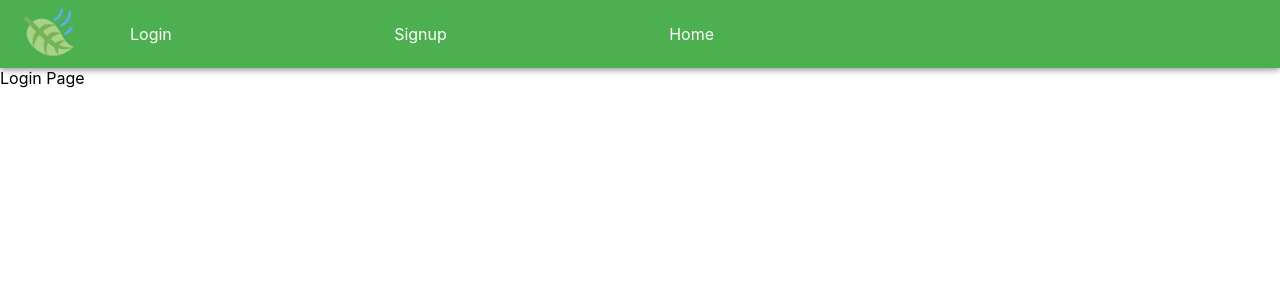
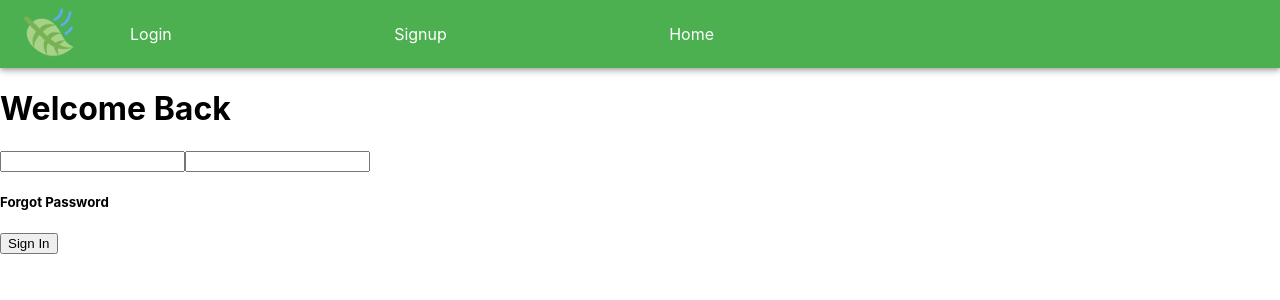
Before and after one commit to tt24-water-my-plants/front-end, a React (Create React App) app: page /login in a window 1280 px wide. Shown: the top 300 px of the page. Built offline with nearby package versions, Linux system fonts and the light colour scheme.

Commit message:
set up login page. still need to clear form

```diff
--- a/package.json
+++ b/package.json
@@ -9,13 +9,15 @@
     "@testing-library/jest-dom": "^5.11.6",
     "@testing-library/react": "^11.1.2",
     "@testing-library/user-event": "^12.2.2",
+    "axios": "^0.21.0",
     "react": "^17.0.1",
     "react-dom": "^17.0.1",
     "react-redux": "^7.2.2",
     "react-router-dom": "^5.2.0",
     "react-scripts": "4.0.0",
     "redux": "^4.0.5",
-    "web-vitals": "^0.2.4"
+    "web-vitals": "^0.2.4",
+    "yup": "^0.29.3"
   },
   "scripts": {
     "start": "react-scripts start",
--- a/src/Components/Login.js
+++ b/src/Components/Login.js
@@ -1,11 +1,46 @@
-import React from 'react'
+import React, { useState } from 'react'
+import axios from 'axios'
 
-function Login() {
+const initialLoginValues = {username: '', password: ''}
+
+export default function Login() {
+    const [users, setUsers] = useState([])
+    const [loginValues, setLoginValues] = useState(initialLoginValues)
+
+    const change = (evt) => {
+      const { name, value } = evt.target
+      setLoginValues({...loginValues, [name] : value})
+      console.log(initialLoginValues)
+    }
+
+
+      const newUser = {
+        username: loginValues.username.trim(),
+        password: loginValues.password.trim(),
+    }
+
+
     return (
-        <div>
-          Login Page
+      <>
+        <div className='login-container'>
+          <h1>Welcome Back</h1>
         </div>
-    )
+        <form>
+          <input
+            name='username'
+            type='text'
+            value={loginValues.username}
+            onChange={change}
+          />
+          <input
+            name='password'
+            type='text'
+            value={loginValues.password}
+            onChange={change}
+          />
+        </form>
+        <h5>Forgot Password</h5>
+        <button>Sign In</button>
+      </>
+   )
 }
-
-export default Login
```
Also changed, not shown: 1 other file (tests, documents, lock files or other folders).
